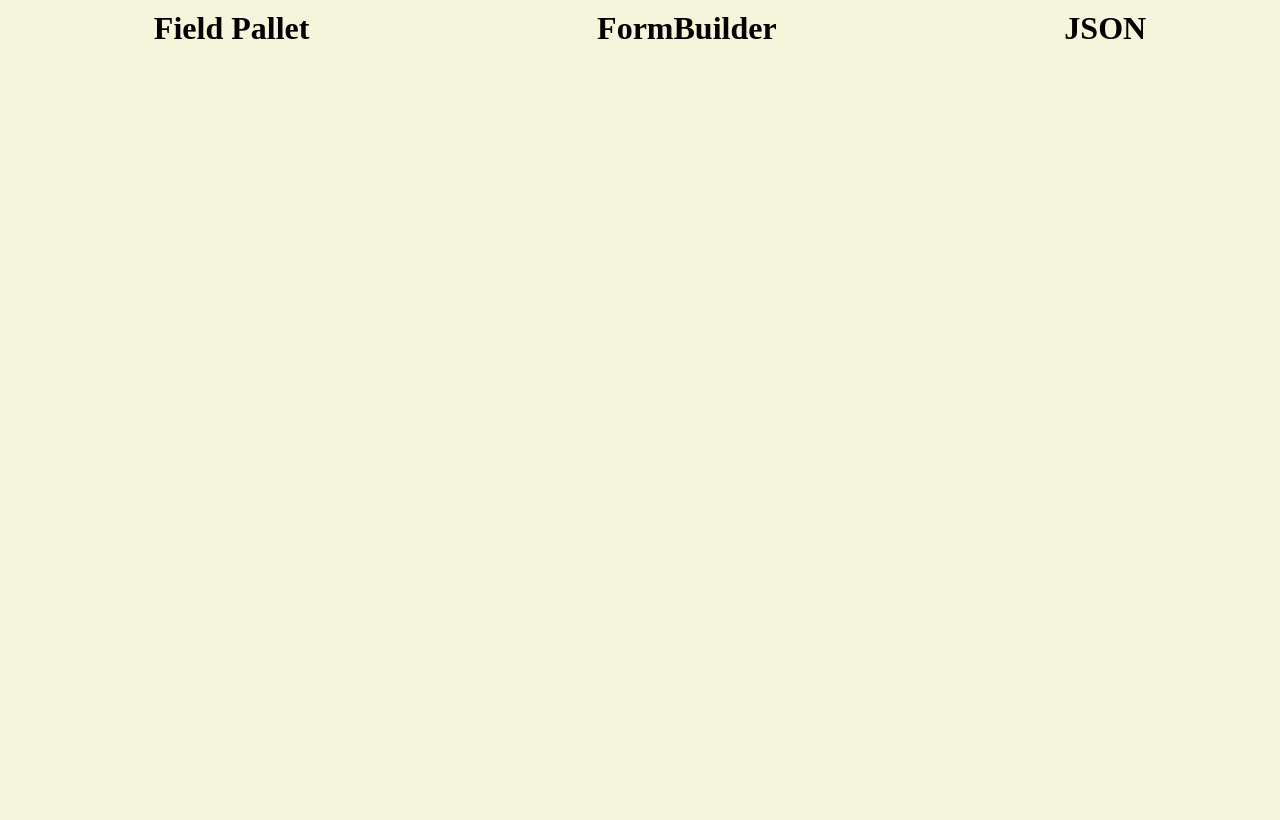
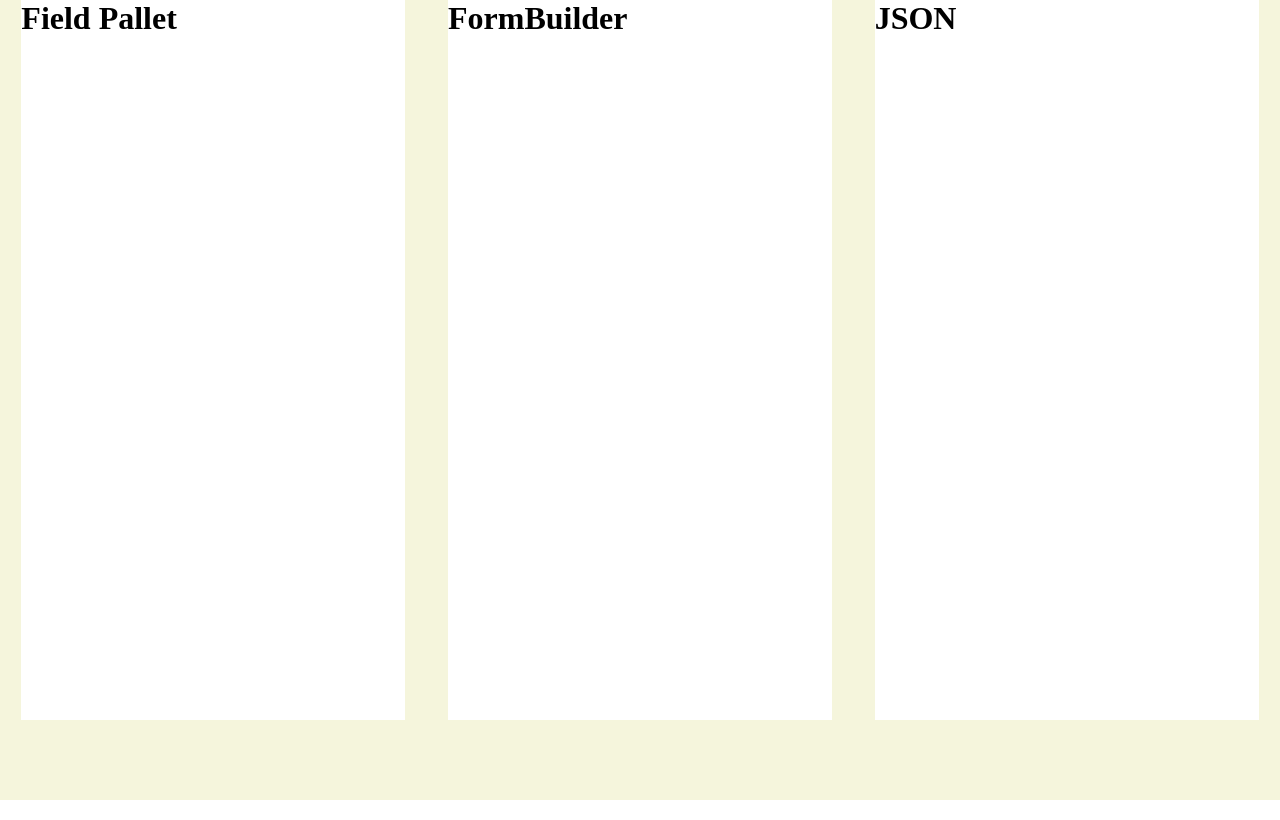
Before and after one commit to kolev03/-Dynamic-Form-Builder, a Vue app in the folder my-form-builder/: page / in a window 1280 px wide. Built offline with nearby package versions, Linux system fonts and the light colour scheme.

Commit message:
Creating the first columns for the project: FormBuilder, FieldPallet and JSON Preview

```diff
--- a/my-form-builder/src/App.vue
+++ b/my-form-builder/src/App.vue
@@ -12,6 +12,4 @@ import JsonSchemaPreview from "./components/JsonSchemaPreview.vue";
   </div>
 </template>
 
-<style scoped>
-
-</style>
+<style scoped></style>
--- a/my-form-builder/src/components/FieldPallet.vue
+++ b/my-form-builder/src/components/FieldPallet.vue
@@ -1,8 +1,9 @@
 <script setup></script>
 
-<template class="main-column">
-  <h1>Field Pallet</h1>
+<template>
+  <div class="main-column">
+    <h1>Field Pallet</h1>
+  </div>
 </template>
 
-<style scoped>
-</style>
+<style scoped></style>
--- a/my-form-builder/src/components/FormBuilder.vue
+++ b/my-form-builder/src/components/FormBuilder.vue
@@ -2,8 +2,10 @@
 import "../style.css";
 </script>
 
-<template class="main-column">
-  <h1>FormBuilder</h1>
+<template>
+  <div class="main-column">
+    <h1>FormBuilder</h1>
+  </div>
 </template>
 
 <style scoped></style>
--- a/my-form-builder/src/components/JsonSchemaPreview.vue
+++ b/my-form-builder/src/components/JsonSchemaPreview.vue
@@ -1,7 +1,9 @@
 <script setup></script>
 
-<template class="main-column">
-  <h1>JSON</h1>
+<template>
+  <div class="main-column">
+    <h1>JSON</h1>
+  </div>
 </template>
 
 <style scoped>
--- a/my-form-builder/src/style.css
+++ b/my-form-builder/src/style.css
@@ -15,7 +15,6 @@
   background-color: beige;
   width: 100%;
   height: 100vh;
-  padding: 10px;
   display: flex;
   justify-content: space-around;
 }
```
Also changed, not shown: 1 other file (tests, documents, lock files or other folders).
